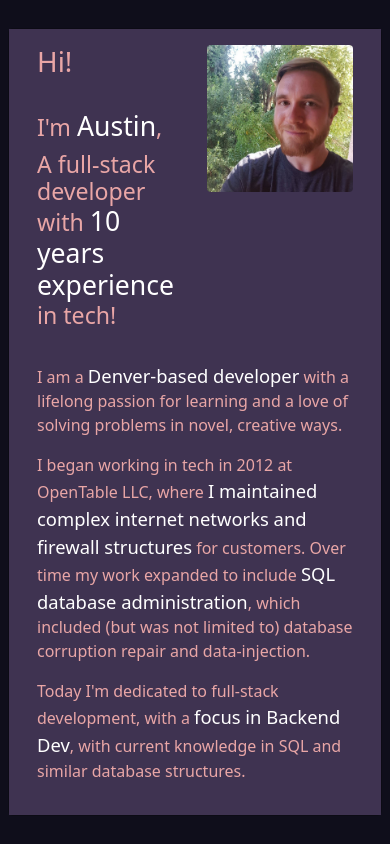
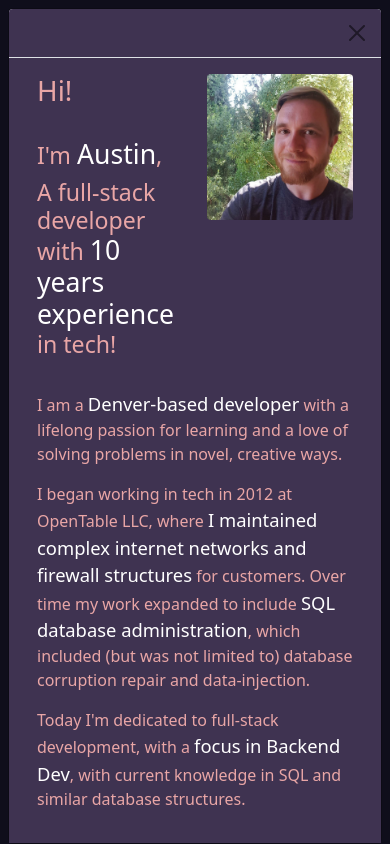
Before and after one commit to Capricious150/Portfolio-in-React, a React (Create React App) app: page / in a window 390 px wide. Built offline with nearby package versions, Linux system fonts and the light colour scheme.

Commit message:
First pass at adding a 'close' button to modals for mobile users

```diff
--- a/src/Components/ContactModal.js
+++ b/src/Components/ContactModal.js
@@ -11,6 +11,7 @@ function ContactModal(){
         <>
             <Nav.Link className="App-link" onClick={handleShow}>Contact</Nav.Link>
             <Modal size = "lg" centered show={showHome} onHide = {handleHide}>
+            <Modal.Header className="App-modal" closeButton></Modal.Header>
 
             <Modal.Body className="App-modal">
                 <br></br>
--- a/src/Components/HomeModal.js
+++ b/src/Components/HomeModal.js
@@ -12,6 +12,7 @@ function HomeModal () {
         <>
         <Nav.Link className="App-link" onClick={handleShow}>About</Nav.Link>
         <Modal size = "lg" centered show={showHome} onHide = {handleHide}>
+        <Modal.Header className="App-modal" closeButton></Modal.Header>
 
             <Modal.Body className="App-modal">
                 <Container>
--- a/src/Components/WorkModal.js
+++ b/src/Components/WorkModal.js
@@ -11,7 +11,7 @@ function WorkModal(){
         <>
             <Nav.Link className="App-link" onClick={handleShow}>Work</Nav.Link>
             <Modal size = "xl" centered show={showHome} onHide = {handleHide}>
-
+            <Modal.Header className="App-modal" closeButton></Modal.Header>
             <Modal.Body className="App-modal">
                 <Container>
                     <Row>
```
